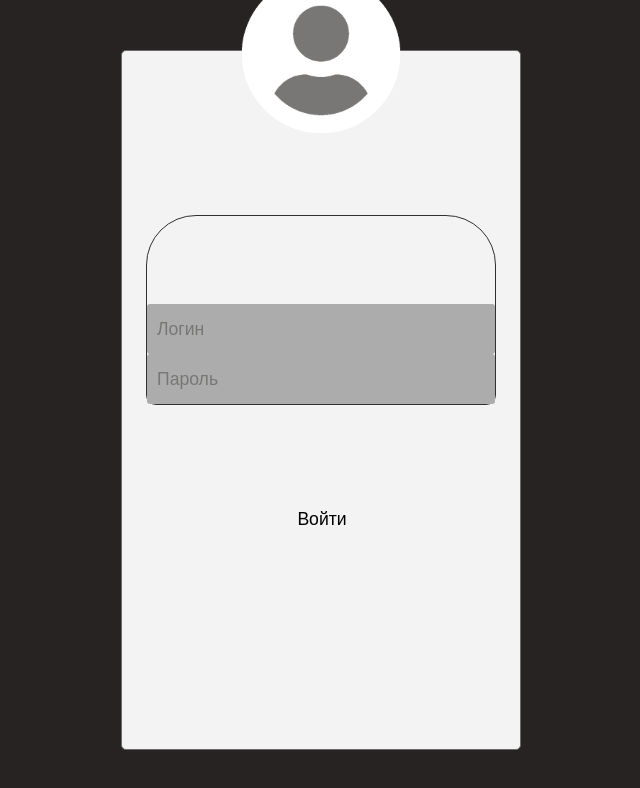
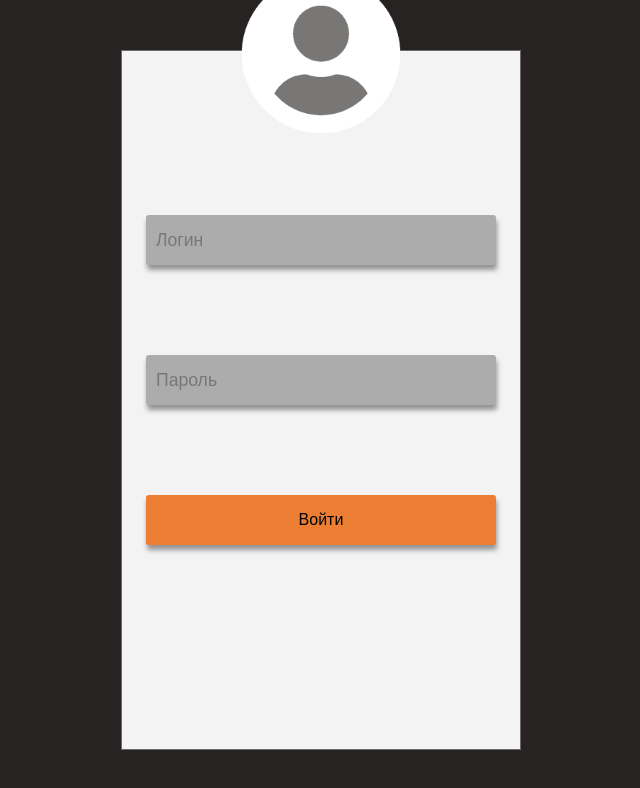
Before and after one commit to Sr-God/Foreducation, a plain HTML site: page index.html in a window 1280 px wide. Shown: the whole page, without its empty margins (319-959 px from the left). Drawn offline with Linux system fonts and the light colour scheme; a web font is replaced by a local one.

Commit message:
pageLogin.css

```diff
--- a/styles/main.css
+++ b/styles/main.css
@@ -19,7 +19,7 @@ body{
 :root{
     --white: #f3f3f3;
     --black: #1B1918;
-    --mainOrange:#E85821;
+    --mainOrange:#EC7E34;
     --mainGray: #35312F;
     --mainBlack: #262322;
     --secondGray: #787776;
--- a/styles/pages/pageLogin.css
+++ b/styles/pages/pageLogin.css
@@ -18,7 +18,6 @@ main{
     width: 400px;
     min-height: 700px;
     border: 1px solid #6b6a69;
-    border-radius: 5px;
 }
 /* Logo */
 .logo{
@@ -51,12 +50,7 @@ form{
     display: flex;
     flex-flow: column wrap;
     min-height: 190px;
-    justify-content: flex-end;
-    border: 1px solid #2d3133;
-    border-top-left-radius: 50px;
-    border-top-right-radius: 50px;
-    border-bottom-left-radius: 10px;
-    border-bottom-right-radius: 10px;
+    justify-content: space-between;
     position: relative;
 }
 form p{
@@ -76,6 +70,7 @@ form input{
     padding-left: 10px;
     font-size: 1.1em;
     border-radius: 3px;
+    box-shadow: 1px 5px 5px #939393;
 }
 form input::placeholder{
     color:#787776;
@@ -99,14 +94,15 @@ form button[type='submit']:hover{
 form button[type='submit']{
     z-index: 1;
     position: absolute;
-    font-size: 1.1em;
-    background: var(--gradientO);
+    font-size: 1em;
+    background: var(--mainOrange);
     width: 350px;
     height: 50px;
     text-align: center;
     bottom: -140px;
     border: 0;
     border-radius: 3px;
+    box-shadow: 1px 5px 5px #939393;
 }
 
 #eye{
```
Also changed, not shown: media/bg-article.png (deleted), media/bg-authorization-dark.png (deleted), media/bg-authorization-light.png (deleted), media/bg-authorization.png (deleted), media/bg-nav-dark.png (deleted), media/bg-nav-light.png (deleted).
